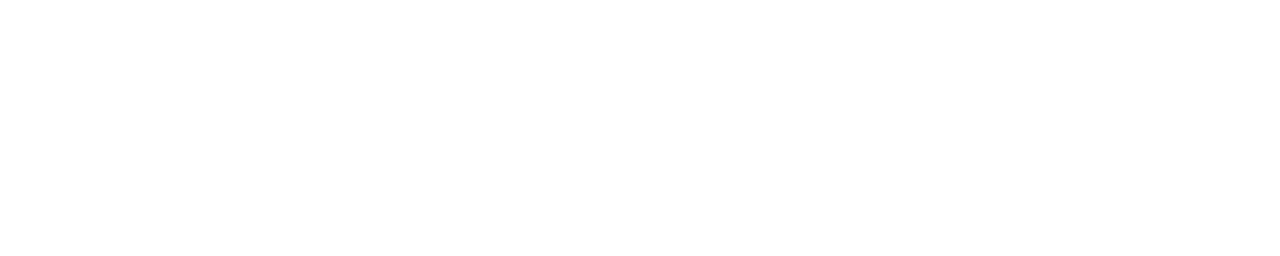
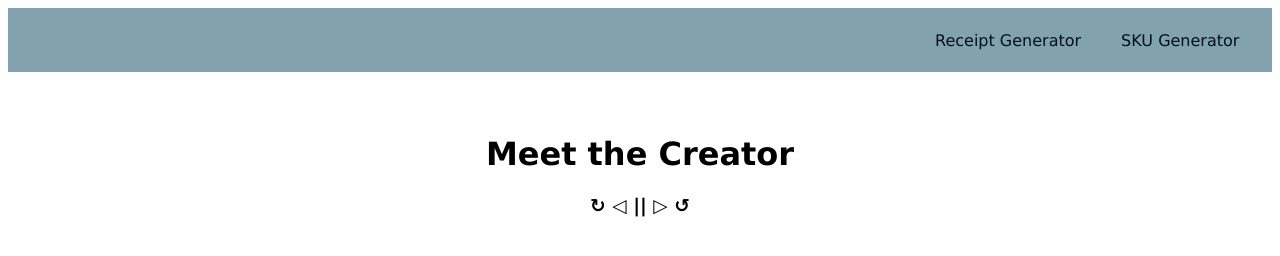
Before and after one commit to reiy3s/FV_ICT10_Q2Project_Reyes_Therese, a plain HTML site: page index.html in a window 1280 px wide. Drawn offline with Linux system fonts and the light colour scheme.

Commit message:
add tabs

```diff
--- a/index.html
+++ b/index.html
@@ -5,7 +5,56 @@
     <meta name="viewport" content="width=device-width, initial-scale=1.0">
     <title> 🐍 PROJECT 🐍 </title>
 </head>
+
+<style>
+
+    .topnav {
+            font-family: 'Lucida Sans', 'Lucida Sans Regular', 'Lucida Grande', 'Lucida Sans Unicode', Geneva, Verdana, sans-serif;
+            background-color: #81a2ae;
+            overflow: hidden;
+            border-radius: 0%;
+            margin: 0%;
+            padding: 1%;
+        }
+
+    .topnav a {
+            float: right;
+            display: block;
+            color: #040f24;
+            text-align: center;
+            padding: 10px 20px;
+            text-decoration: none;
+        }
+
+    .topnav a:hover {
+            background-color: #5b8b9d;
+            color: #f2f2f2;
+        }
+
+    .content {
+            font-family: 'Lucida Sans', 'Lucida Sans Regular', 'Lucida Grande', 'Lucida Sans Unicode', Geneva, Verdana, sans-serif;
+            text-align: center;
+            margin-top: 5%;
+        }
+
+</style>
+
 <body>
+
+    <div class="topnav">
+        <a href="sku.html">SKU Generator</a>
+        <a href="index.html">Receipt Generator</a>
+    </div>
+
+    <div class="content">
+
+        <h1> Meet the Creator </h1>
+
+        <h3 id="divider"> ↻     ◁     ||     ▷      ↺ </h3>
+
+    </div>
+
+    <script type="py" src="main.py"></script>
 
 </body>
 </html>
```
Also changed, not shown: meetthecreator.html (added, +62 -0 lines), Drill2 (cnp).html (added), SW1 (cnp).html (added), Skills Test (cnp).html (added), 1 other file.
